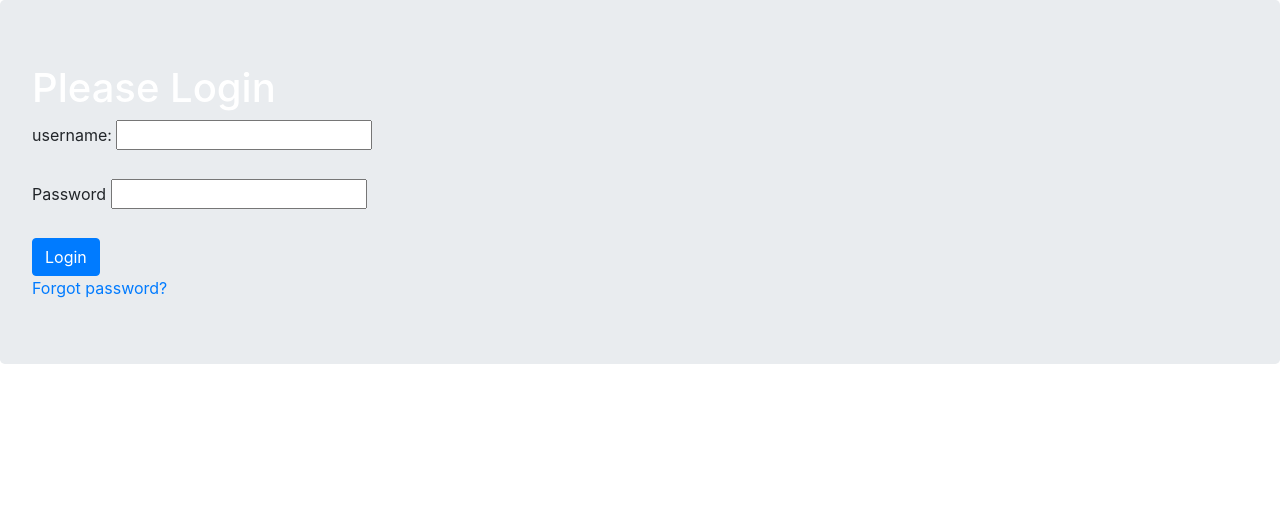
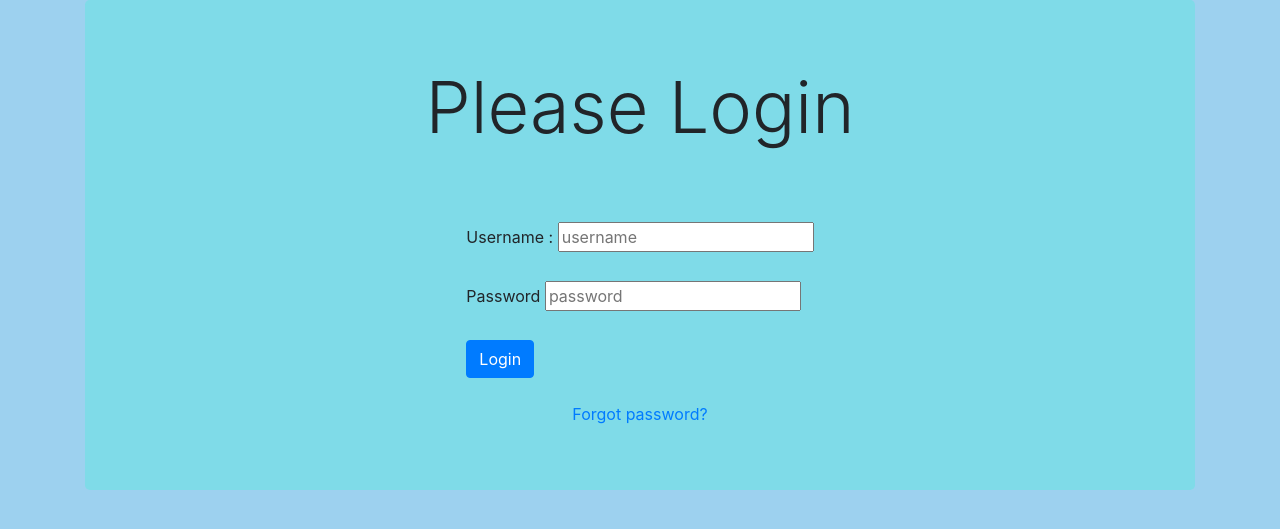
Before and after one commit to sheikhasim/TechLearn, a Django app: page /user_login/ in a window 1280 px wide. Shown: the top 529 px of the page. Run offline with Django 3.2, Linux system fonts and the light colour scheme; some libraries are stand-ins or nearby versions.

Commit message:
login  and home improved

```diff
--- a/c4app/templates/c4app/login.html
+++ b/c4app/templates/c4app/login.html
@@ -1,35 +1,47 @@
-
-
 <!DOCTYPE html>
 {%load static %}
 <html lang="en" dir="ltr">
+
 <head>
   <meta charset="utf-8">
   <title></title>
-      <link rel="stylesheet" href="{% static 'css/home.css' %}">
-        <link rel="stylesheet" href="https://stackpath.bootstrapcdn.com/bootstrap/4.3.1/css/bootstrap.min.css" integrity="sha384-ggOyR0iXCbMQv3Xipma34MD+dH/1fQ784/j6cY/iJTQUOhcWr7x9JvoRxT2MZw1T" crossorigin="anonymous">
+
+  <link rel="stylesheet" href="https://stackpath.bootstrapcdn.com/bootstrap/4.3.1/css/bootstrap.min.css"
+    integrity="sha384-ggOyR0iXCbMQv3Xipma34MD+dH/1fQ784/j6cY/iJTQUOhcWr7x9JvoRxT2MZw1T" crossorigin="anonymous">
+  <link rel="stylesheet" href="{% static 'css/login.css' %}">
+  <link rel="stylesheet" href="/static/css/login.css">
+  <link rel="preconnect" href="https://fonts.googleapis.com">
+  <link rel="preconnect" href="https://fonts.gstatic.com" crossorigin>
+  <link href="https://fonts.googleapis.com/css2?family=Roboto:ital,wght@0,100;0,400;0,500;1,100;1,300&display=swap"
+    rel="stylesheet">
 </head>
+
 <body>
   <!---Login page   -->
-
+  <div class="container">
     <div class="jumbotron bg-blue">
-      <h1>Please Login</h1>
-
-      <form  action="{url % c4app:user_login' %}" method="post">
+      <h1 class="display-3">Please Login</h1>
+      <div class="login">
+        <form action="{url % c4app:user_login' %}" method="post">
           {% csrf_token %}
-        <label for="username">username:</label>
-        <input type="text" name="username" value="">
+          <label for="username">Username : </label>
+          <input type="text" name="username" value="" placeholder="username">
           <br>
           <br>
           <label for="password">Password</label>
-        <input type="password" name="password">
+          <input type="password" name="password" placeholder="password">
           <br>
 
           <br>
           <input type="submit" class="btn btn-primary" name="" value="Login">
 
         </form>
-    <a href="{% url 'c4app:reset_password' %}">Forgot password?</a>
+      </div>
+      <br>
+      <a class="forgot" href="{% url 'c4app:reset_password' %}">Forgot password?</a>
+
+    </div>
   </div>
 </body>
+
 </html>
--- a/static/css/home.css
+++ b/static/css/home.css
@@ -127,10 +127,11 @@ table {
   border-collapse: collapse;
   border-spacing: 0;
 }
-
+* {
+  box-sizing: border-box;
+}
 html {
-  font-family: "Open Sans";
-  box-sizing: border-box;
+  font-family: "Open Sans", sans-serif, cursive;
 }
 
 body {
@@ -158,10 +159,6 @@ body {
   align-items: center;
   padding: 25px 0;
   /* background-color: rgba(53, 156, 224, 0.781); */
-}
-
-/* Styling the blocks */
-.container-fluid > row {
 }
 
 /* Style the topnav links */
@@ -220,9 +217,23 @@ h1 {
   clear: both;
 }
 
-.card > img {
+.card {
+  display: flex;
   justify-content: center;
   align-items: center;
+}
+.nabar-collapse {
+  display: flex;
+  justify-content: end;
+  align-items: flex-end;
+  margin: 0;
+}
+
+.navbar-nav {
+  display: flex;
+  justify-content: end;
+  align-items: flex-end;
+  margin-left: 0.5em;
 }
 
 /* Style the counter cards */
--- a/static/css/login.css
+++ b/static/css/login.css
@@ -0,0 +1,28 @@
+html {
+  font-family: "Roboto", sans-serif;
+}
+
+body {
+  background-color: rgba(28, 149, 219, 0.431);
+}
+
+.container .jumbotron {
+  background-color: rgba(118, 223, 230, 0.753);
+  justify-content: center;
+}
+
+h1 {
+  display: block;
+  text-align: center;
+  margin-bottom: 1em;
+}
+
+.login {
+  display: flex;
+  justify-content: center;
+}
+
+.forgot {
+  display: flex;
+  justify-content: center;
+}
```
Also changed, not shown: c4app/templates/c4app/blog.html (added, +18 -0 lines), c4app/templates/c4app/home.html (+4 -4 lines), static/css/blog.css (added). Lines whose indentation alone changed are shown as unchanged.
